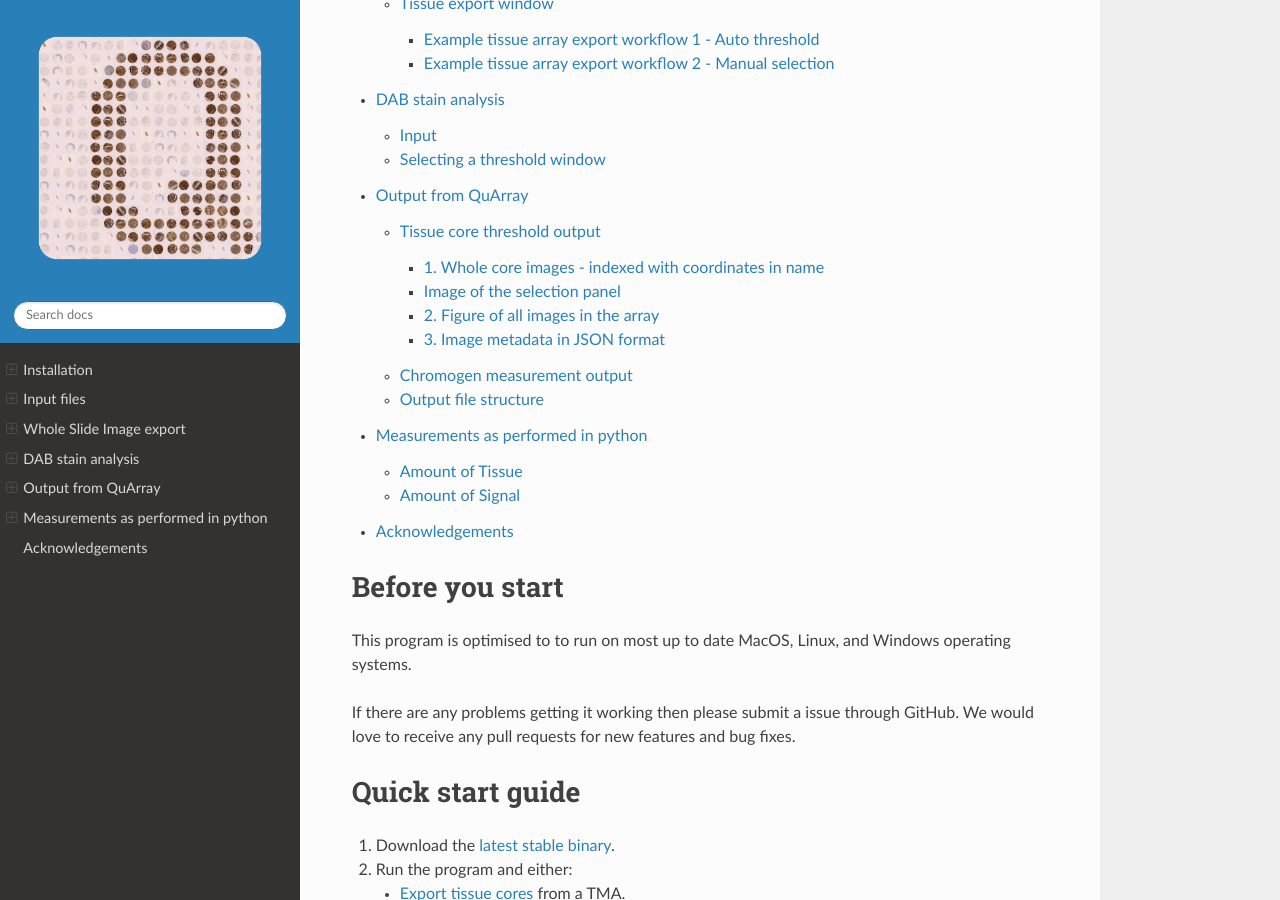
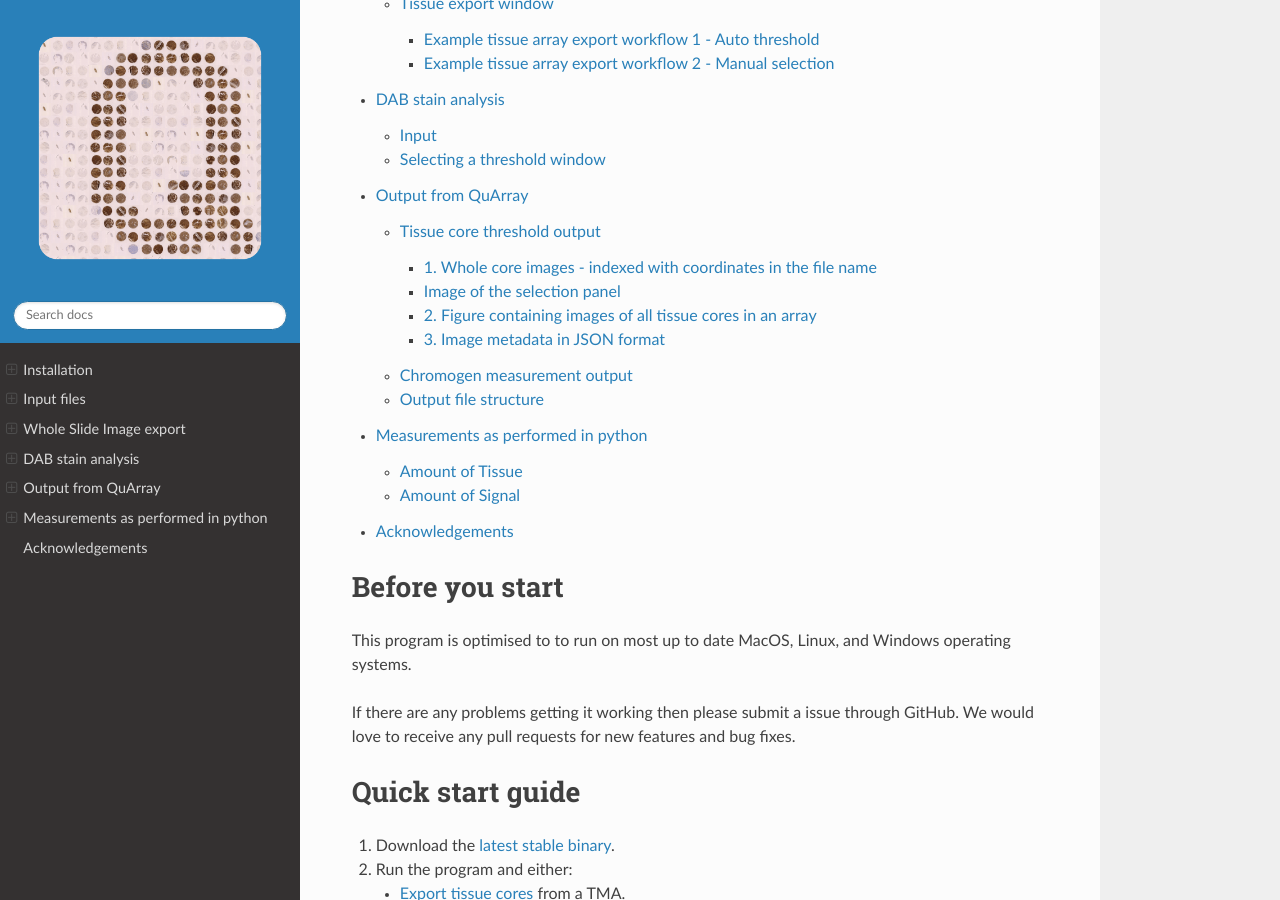
Before and after one commit to c-arthurs/QuArray, a Sphinx documentation site: the page built from docs/index.rst, in a window 1280 px wide and 900 px high, scrolled down 773 px. Built offline with Sphinx 7.4.7 and the Read the Docs theme 2.0.0, drawn with Linux system fonts in a browser that asks for light colours.

Commit message:
figure update

```diff
--- a/docs/DAB stain analysis.rst
+++ b/docs/DAB stain analysis.rst
@@ -12,7 +12,7 @@
 .. raw:: html
 
     <div style="position: relative; padding-bottom: 56.25%; height: 0; overflow: hidden; max-width: 100%; height: auto; margin-bottom: 2em;">
-        <iframe src="https://www.youtube.com/embed/jjvIDere3ZA" frameborder="0" allowfullscreen style="position: absolute; top: 0; left: 0; width: 100%; height: 100%;"></iframe>
+        <iframe src="https://www.youtube.com/embed/UQscu7je6BY" frameborder="0" allowfullscreen style="position: absolute; top: 0; left: 0; width: 100%; height: 100%;"></iframe>
     </div>
 
 
--- a/docs/TA export.rst
+++ b/docs/TA export.rst
@@ -95,7 +95,7 @@
 .. raw:: html
 
     <div style="position: relative; padding-bottom: 56.25%; height: 0; overflow: hidden; max-width: 100%; height: auto; margin-bottom: 2em;">
-        <iframe src="https://www.youtube.com/embed/09kvLRwiGCM" frameborder="0" allowfullscreen style="position: absolute; top: 0; left: 0; width: 100%; height: 100%;"></iframe>
+        <iframe src="https://www.youtube.com/embed/9iZPqXwFil0" frameborder="0" allowfullscreen style="position: absolute; top: 0; left: 0; width: 100%; height: 100%;"></iframe>
     </div>
 
 Example tissue array export workflow 2 - Manual selection
@@ -104,5 +104,5 @@
 .. raw:: html
 
     <div style="position: relative; padding-bottom: 56.25%; height: 0; overflow: hidden; max-width: 100%; height: auto; margin-bottom: 2em;">
-        <iframe src="https://www.youtube.com/embed/z7iXeoPwaxE" frameborder="0" allowfullscreen style="position: absolute; top: 0; left: 0; width: 100%; height: 100%;"></iframe>
+        <iframe src="https://www.youtube.com/embed/PCiH2Njfpso" frameborder="0" allowfullscreen style="position: absolute; top: 0; left: 0; width: 100%; height: 100%;"></iframe>
     </div>
--- a/docs/conf.py
+++ b/docs/conf.py
@@ -22,7 +22,7 @@
 author = 'Callum Arthurs'
 
 # The full version, including alpha/beta/rc tags
-release = '0.4'
+release = '0.5'
 
 
 # -- General configuration ---------------------------------------------------
```
Also changed, not shown: docs/Output files.rst (+12 -11 lines).
